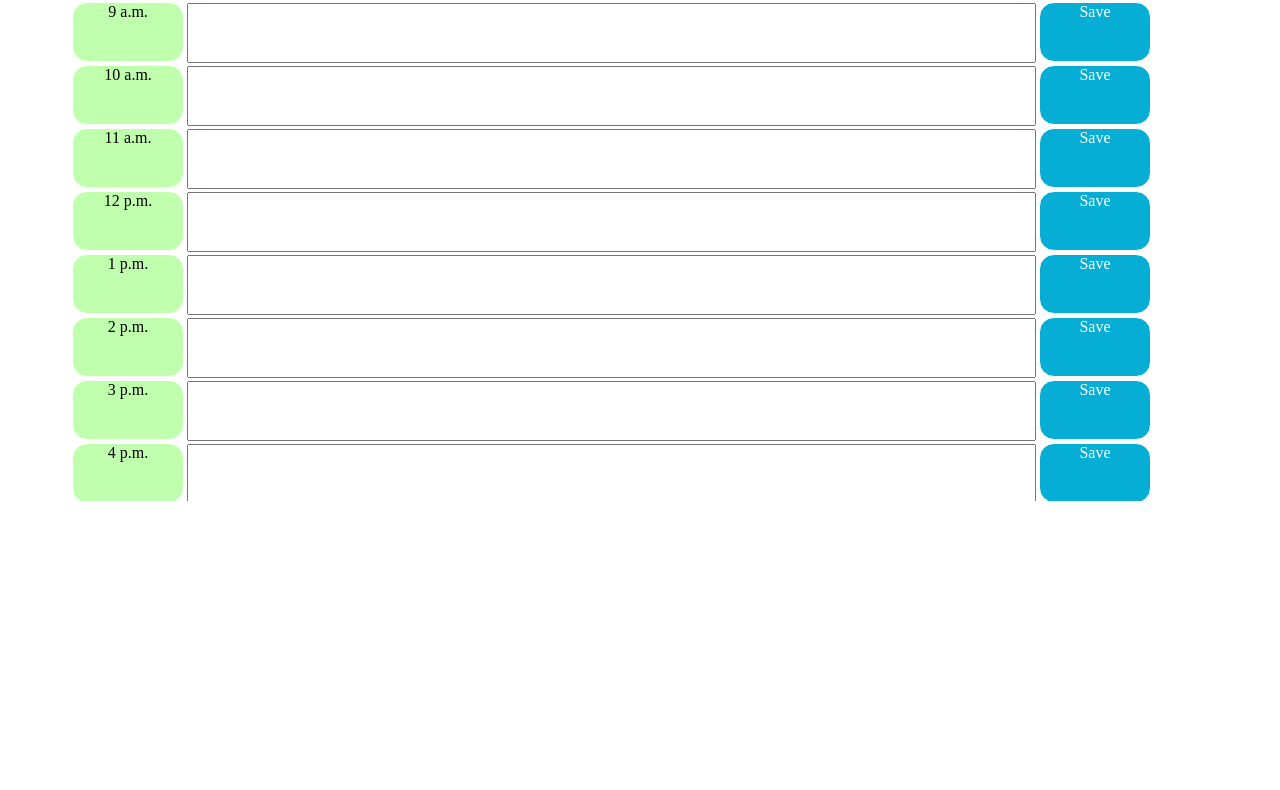
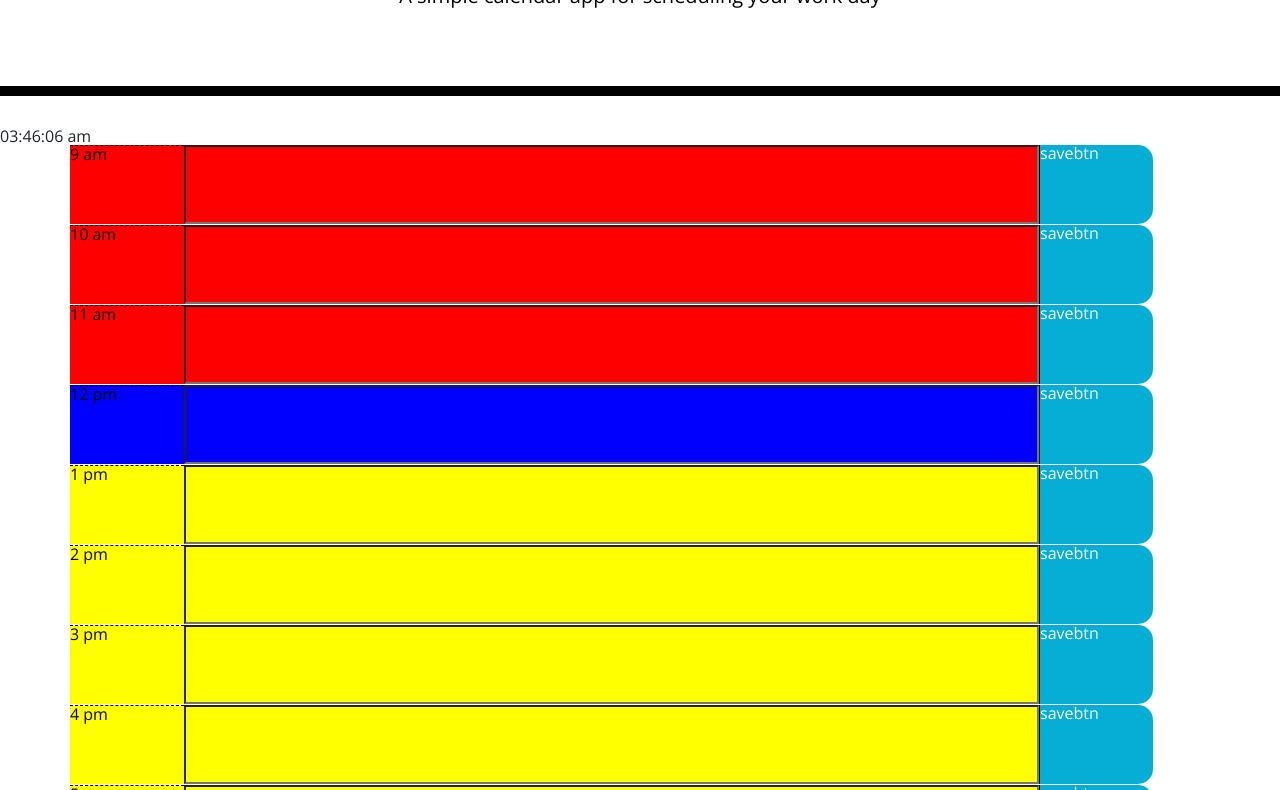
Before and after one commit to chaselipscomb/Planner, a plain HTML site: page index.html in a window 1280 px wide. Shown: the part 172-962 px from the top of the page. Before the commit the page ends 800 px from the top, so only its background shows below. Drawn offline with nearby package versions, Linux system fonts and the light colour scheme.

Commit message:
had to start over with the provided template. very good decision. All thats left is to save input to storage and get it on page refresh

```diff
--- /dev/null
+++ b/disregard these/style.css
@@ -0,0 +1,71 @@
+* {
+    box-sizing: border-box;
+}
+.header {
+    text-align: center;
+}
+
+#bar {
+    height:10px;
+    background-color: black;
+}
+#current-time {
+  padding: 20px;
+  text-align: center;
+}
+
+
+
+.container {
+    width:90%;
+    height: 500px;
+    margin: 2% auto;
+    overflow: scroll;
+    display: grid;
+    grid-template-columns: 10% 75% 10%;
+}
+.container div {
+    text-align: center;
+    display: grid;
+    grid-auto-rows: 60px;
+    grid-row-gap: 3px;
+    border: 1px solid rgb(255, 255, 255);
+    border-radius: 15px;
+}
+
+.times div {
+  background-color: #c0ffad;
+  color: #000000;
+}
+.todo div {
+    background-color: rgb(161, 161, 255);
+}
+
+.box div {
+  border-top-right-radius: 15px;
+  border-bottom-right-radius: 15px;
+  background-color: #06AED5;
+  color: white;
+}
+.box div:hover {
+    background-color: rgb(198, 198, 255);
+  }
+  .box div:active {
+    background-color: rgb(110, 110, 253);
+  }
+  #popup {
+    height: 100px;
+    width: 40%;
+    display:none;
+    border: 1px solid black;
+    background-color:white;
+    position: fixed;
+    top: 30%;
+    left: 30%;
+  }
+  #submit {
+    position: fixed;
+    top: 45%;
+    left: 55%;
+    display: none;
+  }
--- a/index.html
+++ b/index.html
@@ -1,68 +1,84 @@
 <!DOCTYPE html>
 <html lang="en">
+  <head>
+    <meta charset="UTF-8" />
+    <meta name="viewport" content="width=device-width, initial-scale=1.0" />
+    <meta http-equiv="X-UA-Compatible" content="ie=edge" />
+    <link
+      rel="stylesheet"
+      href="https://stackpath.bootstrapcdn.com/bootstrap/4.3.1/css/bootstrap.min.css"
+    />
+    <link
+      rel="stylesheet"
+      href="https://use.fontawesome.com/releases/v5.8.1/css/all.css"
+      integrity="sha384-50oBUHEmvpQ+1lW4y57PTFmhCaXp0ML5d60M1M7uH2+nqUivzIebhndOJK28anvf"
+      crossorigin="anonymous"
+    />
+    <link
+      href="https://fonts.googleapis.com/css?family=Open+Sans&display=swap"
+      rel="stylesheet"
+    />
+    <link rel="stylesheet" href="style.css" />
+    <title>Work Day Scheduler</title>
+  </head>
 
-<head>
-    <meta charset="UTF-8">
-    <meta name="viewport" content="width=device-width, initial-scale=1.0">
-    <meta http-equiv="X-UA-Compatible" content="ie=edge">
-    <link rel="stylesheet" href="style.css">
-    <title>Document</title>
-</head>
+  <body>
+    <header class="jumbotron">
+      <h1 class="display-3">Work Day Scheduler</h1>
+      <p class="lead">A simple calendar app for scheduling your work day</p>
+      <p id="currentDay" class="lead"></p>
+    </header>
+    <div class="time"></div>
+    <div class="container">
+      <!-- Timeblocks go here -->
+      <div class="row">
+        <div class="hour" id="09">9 am</div>
+        <input class="description" id="nineD">
+        <div class="saveBtn">savebtn</div>
+      </div>
+      <div class="row">
+        <div class="hour" id="10">10 am</div>
+        <input class="description" id="tenD">
+        <div class="saveBtn">savebtn</div>
+      </div>
+      <div class="row">
+        <div class="hour" id="11">11 am</div>
+        <input class="description" id="elevenD">
+        <div class="saveBtn">savebtn</div>
+      </div>
+      <div class="row">
+        <div class="hour" id="12">12 pm</div>
+        <input class="description" id="twelveD">
+        <div class="saveBtn">savebtn</div>
+      </div>
+      <div class="row">
+        <div class="hour" id="13">1 pm</div>
+        <input class="description" id="oneD">
+        <div class="saveBtn">savebtn</div>
+      </div>
+      <div class="row">
+        <div class="hour" id="14">2 pm</div>
+        <input class="description" id="twoD">
+        <div class="saveBtn">savebtn</div>
+      </div>
+      <div class="row">
+        <div class="hour" id="15">3 pm</div>
+        <input class="description" id="threeD">
+        <div class="saveBtn">savebtn</div>
+      </div>
+      <div class="row">
+        <div class="hour" id="16">4 pm</div>
+        <input class="description" id="fourD">
+        <div class="saveBtn">savebtn</div>
+      </div>
+      <div class="row">
+        <div class="hour" id="17">5 pm</div>
+        <input class="description" id="fiveD">
+        <div class="saveBtn">savebtn</div>
+      </div>
 
-<body>
-    <div class="header">
-        <h1>Work Day Scheduler</h1>
-    </div>
-    <div id="bar"></div>
-    <div id="border">
-        <div id="current-time"></div>
-    <div class="container">
-        <div class="times">
-
-            <div>9 a.m.</div>
-            <div>10 a.m.</div>
-            <div>11 a.m.</div>
-            <div>12 p.m.</div>
-            <div>1 p.m.</div>
-            <div>2 p.m.</div>
-            <div>3 p.m.</div>
-            <div>4 p.m.</div>
-            <div>5 p.m.</div>
-
-        </div>
-        <div class="todo">
-
-            <div><input type="text" id="button1"></div>
-            <div><input type="text" id="button1"></div>
-            <div><input type="text" id="button2"></div>
-            <div><input type="text" id="button3"></div>
-            <div><input type="text" id="button4"></div>
-            <div><input type="text" id="button5"></div>
-            <div><input type="text" id="button6"></div>
-            <div><input type="text" id="button7"></div>
-            <div><input type="text" id="button8"></div>
-
-
-        </div>
-        <div class="box">
-
-            <div id="button8" onclick="saveText()">Save</div>
-            <div id="button8" onclick="saveText()">Save</div>
-            <div id="button8" onclick="saveText()">Save</div>
-            <div id="button8" onclick="saveText()">Save</div>
-            <div id="button8" onclick="saveText()">Save</div>
-            <div id="button8" onclick="saveText()">Save</div>
-            <div id="button8" onclick="saveText()">Save</div>
-            <div id="button8" onclick="saveText()">Save</div>
-            <div id="button8" onclick="saveText()">Save</div>
-
-        </div>
-    </div>
-    </div>
-    <script src="https://code.jquery.com/jquery-3.4.1.min.js"
-    integrity="sha256-CSXorXvZcTkaix6Yvo6HppcZGetbYMGWSFlBw8HfCJo=" crossorigin="anonymous"></script>
+    <script src="https://code.jquery.com/jquery-3.4.1.min.js"></script>
     <script src="https://cdnjs.cloudflare.com/ajax/libs/moment.js/2.24.0/moment.min.js"></script>
     <script src="script.js"></script>
-</body>
-
+  </body>
 </html>
--- a/script.js
+++ b/script.js
@@ -1,6 +1,6 @@
 
 //The current Time
-var $currentTimeElem = $("#current-time");
+var $currentTimeElem = $(".time");
 function startClock() {
     setInterval(function () {
         // TODO: use moment to get current time and store it in a variable
@@ -12,3 +12,103 @@ function startClock() {
     }, 1000)
 }
 startClock();
+
+var compareTime = moment();
+compareTime = compareTime.format('HH');
+parseInt(compareTime);
+//compare the time blocks
+function timeBlocks() {
+    var theHours = $(".row").find(".hour");
+    //loop thru and compare each time
+    for (var i=0; i<theHours.length;i++){
+        //gets id of each hour
+        var specificHour = theHours[i].id;
+        var theNum = parseInt(specificHour);
+        //console.log(specificHour);
+        if(theNum<12) {
+           theHours[i].style.background = "red";
+           var sibling = theHours[i].nextElementSibling
+           sibling.style.background = "red";
+
+
+        } else if (theNum===12) {
+            theHours[i].style.background = "blue";
+           var sibling = theHours[i].nextElementSibling
+           sibling.style.background = "blue";
+        } else {
+            theHours[i].style.background = "yellow";
+           var sibling = theHours[i].nextElementSibling
+           sibling.style.background = "yellow";
+        }
+    }
+    //runs through each hour to see if its earlier or later
+   /* for (var i = 0; i<theHours; i++){
+        var specificHour = theHours[i].attr('id');
+        parseInt(specificHour);
+        if(specificHour<compareTime){
+            console.log("its earlier");
+        } else{
+            console.log("its later");
+        }
+    }*/
+
+}
+timeBlocks();
+
+
+
+
+
+
+
+//when user hits save button. take input and save it to that box
+$(".saveBtn").on("click", function(){
+    var inputBox = $(this).parent().find('input');
+    var userInput = $(this).parent().find('input').val();
+    var idOfBox = inputBox.attr('id');
+    //$('#test').id()
+    // need to save to storage
+});
+
+
+
+
+
+
+//on page load, get storage and put it in
+
+
+
+
+
+
+
+
+
+
+
+
+
+/*
+//variables
+var clickedBox;
+//grabs the box they are adding to
+function askForText() {
+    clickedBox = $(this);
+    //console.log(clickedBox);
+    $(".box").on("click", function saveText() {
+        var userInput = clickedBox.value;
+        clickedBox.textContent = userInput;
+        console.log(clickedBox);
+        //then save it, but it doesnt console log
+    })
+
+}
+//cant get data due to scoping..
+//Gets the users input
+
+//saves the users input
+
+//
+
+*/
--- a/style.css
+++ b/style.css
@@ -1,53 +1,74 @@
-* {
-    box-sizing: border-box;
-}
-.header {
-    text-align: center;
+body {
+    font-family: 'Open Sans', sans-serif;
+    font-size: 16px;
+    line-height: 1;
   }
 
-#bar {
-    height:10px;
-    background-color: black;
+  textarea{
+    background: transparent;
+    border: none;
+    resize: none;
+    color: #000000;
+    border-left: 1px solid black;
+    padding: 10px;
   }
-#current-time {
-  padding: 20px;
+
+  .jumbotron {
     text-align: center;
+    background-color: transparent;
+    color: black;
+    border-radius: 0;
+    border-bottom: 10px solid black;
   }
-.container {
-    width:90%;
-    height: 500px;
-    margin: 2% auto;
-    overflow: scroll;
-    display: grid;
-    grid-template-columns: 10% 75% 10%;
+
+  .description{
+    white-space: pre-wrap;
+    width:75%;
   }
-.container div {
+
+  .time-block{
     text-align: center;
-    display: grid;
-    grid-auto-rows: 60px;
-    grid-row-gap: 3px;
-    border: 1px solid rgb(255, 255, 255);
     border-radius: 15px;
   }
-.times div {
-  background-color: #c0ffad;
-  color: #000000;
-}
-.todo div {
-    background-color: rgb(161, 161, 255);
+
+  .row {
+    white-space: pre-wrap;
+    height: 80px;
+    border-top: 1px solid white;;
   }
 
-.box div {
+  .hour {
+    background-color: #ffffff;
+    color: #000000;
+    border-top: 1px dashed #000000;
+    width:10%;
+  }
+
+  .past {
+    background-color: #d3d3d3;
+    color: white;
+  }
+
+  .present {
+    background-color: #ff6961;
+    color: white;
+  }
+
+  .future {
+    background-color: #77dd77;
+    color: white;
+  }
+
+  .saveBtn {
+    border-left: 1px solid black;
     border-top-right-radius: 15px;
     border-bottom-right-radius: 15px;
     background-color: #06AED5;
     color: white;
+    width: 10%;
   }
-.box div:hover {
-    background-color: rgb(198, 198, 255);
-    transition: all .1s ease-in-out;
+
+  .saveBtn:hover {
+    font-size: 20px;
+    transition: all .3s ease-in-out;
   }
-  .box div:active {
-    background-color: rgb(110, 110, 253);
-    transition: all .1s ease-in-out;
-  }
```
Also changed, not shown: disregard these/index.html (added, +74 -0 lines). Lines whose indentation alone changed are shown as unchanged.
